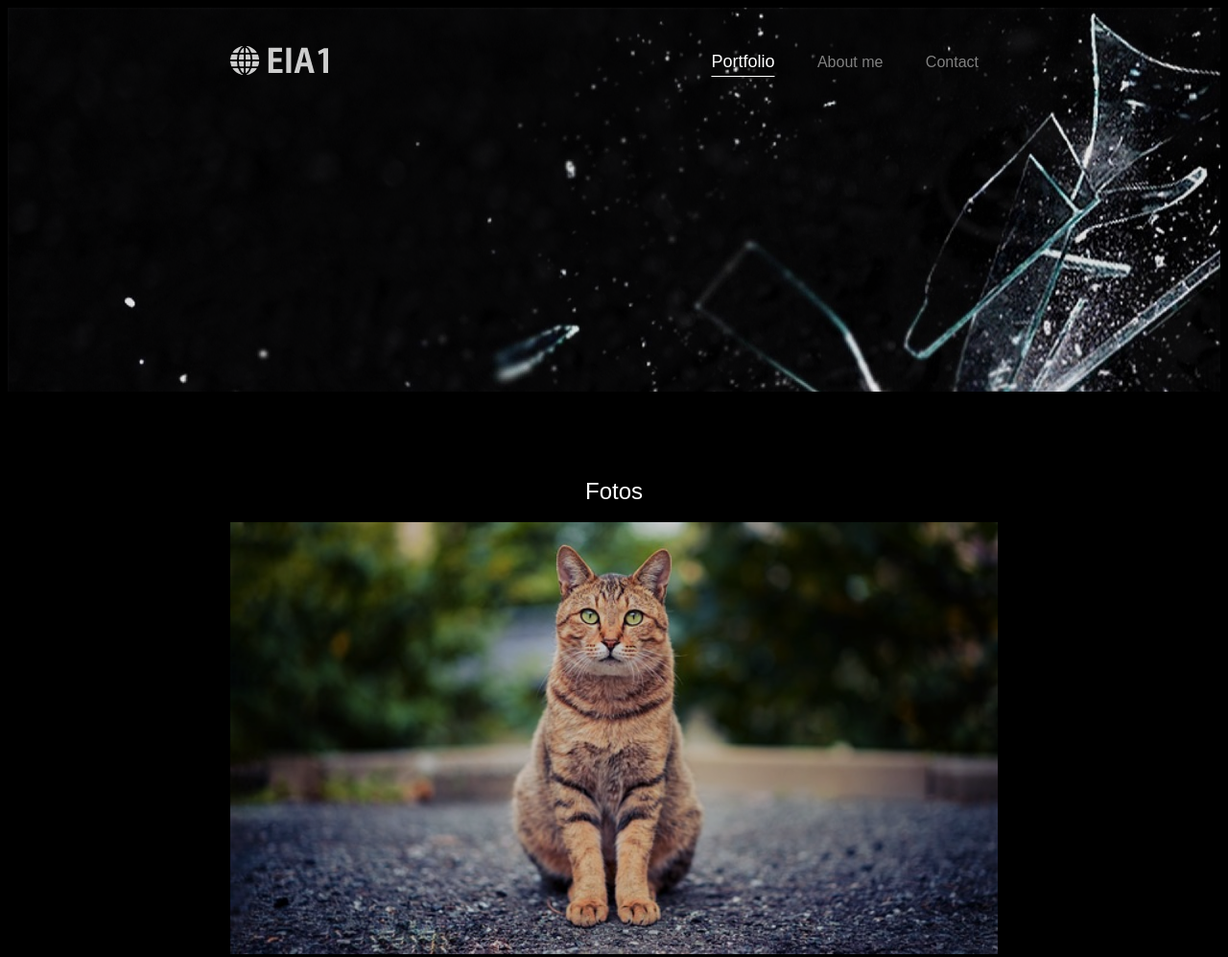
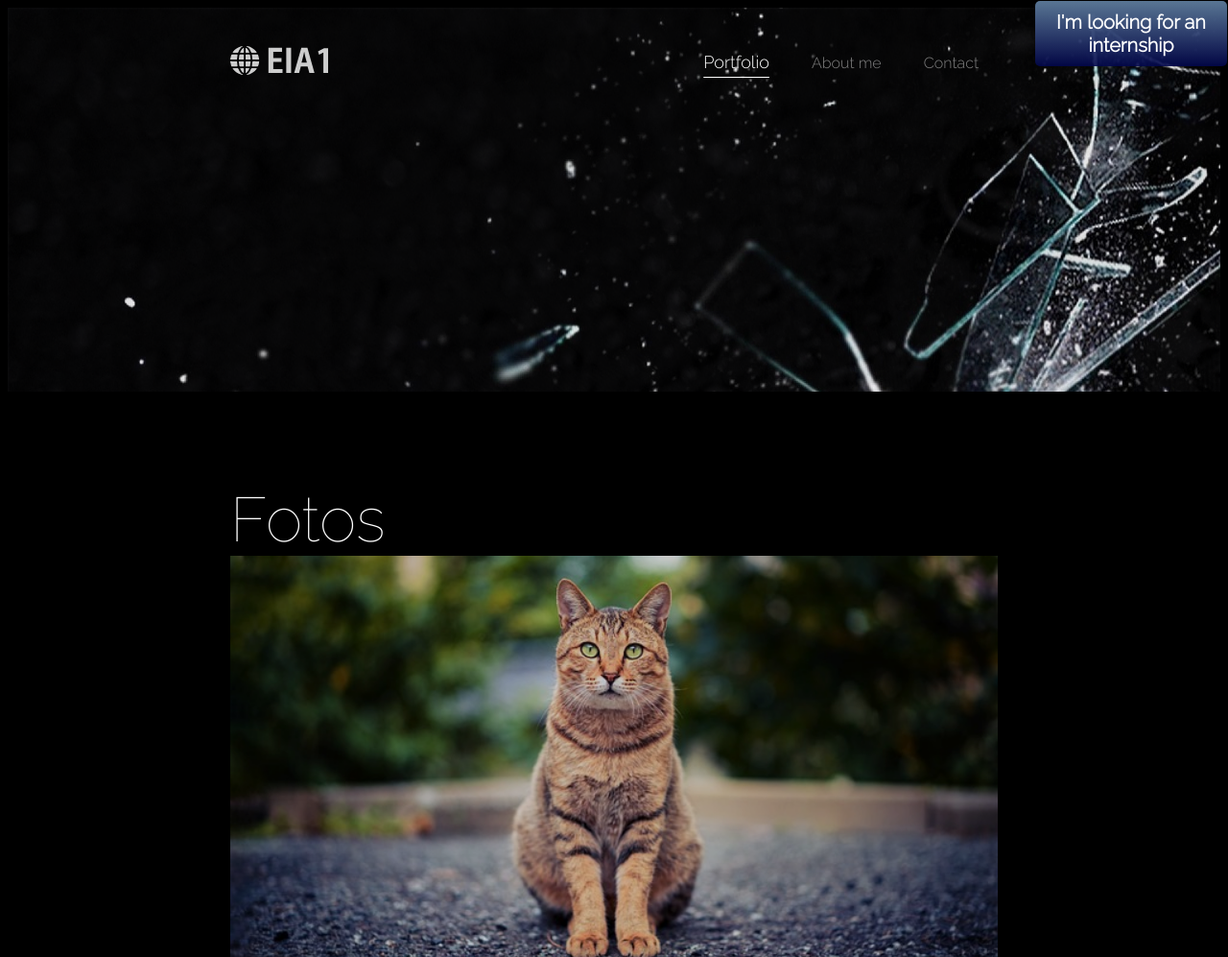
Before and after one commit to Shinigou/EIA1, a website: page aufg4/portfolio.html in a window 1280 px wide. Shown: the top 997 px of the page at 96% size. Drawn offline with Linux system fonts and the light colour scheme; files whose address does not match are found by name.

Commit message:
update aufg5

```diff
--- /dev/null
+++ b/aufg4/css/banner.css
@@ -0,0 +1,18 @@
+.banner {
+  width: 200px;
+  position: fixed;
+  text-align: center;
+  background: linear-gradient(to bottom, #597694, rgba(2, 7, 76, 0.903));
+  border-radius: 5px;
+  right: 1px;
+  top: 1px;
+}
+
+.banner p {
+  font-size: 20px;
+  font-family: 'Cinzel', serif;
+  font-family: 'Raleway', sans-serif;
+  color: #fff;
+  margin:0px;
+  padding: 10px 10px;
+}
--- a/aufg4/css/main.css
+++ b/aufg4/css/main.css
@@ -5,9 +5,11 @@
 
 body {
     background-color: black;
-    font-family: Arial, Helvetica, sans-serif;
+    font-family: 'Cinzel', serif;
+    font-family: 'Raleway', sans-serif;
     color: #fff;
 }
+
 .main-grid-container {
     display: grid;
     grid-template-columns: 800px;
@@ -16,8 +18,14 @@ body {
 
 h2 {
     font-weight: 100;
-    margin: 0 auto;
+    font-size: 65px;
     text-align: center;
+}
+
+.headline {
+    text-align: left;
+    margin: 0;
+
 }
 
 .main-grid-container p {
--- a/aufg4/portfolio.html
+++ b/aufg4/portfolio.html
@@ -9,6 +9,11 @@
     <link rel="stylesheet" href="css/header.css">
     <link rel="stylesheet" href="css/main.css">
     <link rel="stylesheet" href="css/footer.css">
+    <link rel="stylesheet" href="css/banner.css">
+    <link rel="preconnect" href="https://fonts.googleapis.com">
+    <link rel="preconnect" href="https://fonts.gstatic.com" crossorigin>
+    <link href="https://fonts.googleapis.com/css2?family=Cinzel&family=Raleway:wght@100;200;300&display=swap"
+        rel="stylesheet">
 </head>
 
 <body>
@@ -31,15 +36,19 @@
     <br><br><br><br><br>
     <main>
         <div class="seitenbegrenzung">
+            <div class="banner">
+                <div class="banner-content"><p><b>I'm looking for an internship</b></p></div>
+                </div>
             <div class="main-grid-container">
-                <h2>Fotos</h2><br>
+
+                <h2 class="headline">Fotos</h2>
 
                 <img src="./material/foto1.jpg" alt="foto1"><br><br>
                 <img src="./material/foto2.jpg" alt="foto2"><br><br>
                 <img src="./material/foto3.jpg" alt="foto3"><br><br>
                 <img src="./material/foto5.jpg" alt="foto4"><br><br><br>
 
-                <h2>Animationen</h2><br>
+                <h2 class="headline">Animationen</h2>
 
                 <video controls name="media">
                     <source src="./material/video1.mp4" alt="animation1">
```
Also changed, not shown: aufg4/aboutme.html (+8 -0 lines), aufg4/contact.html (+8 -0 lines).
